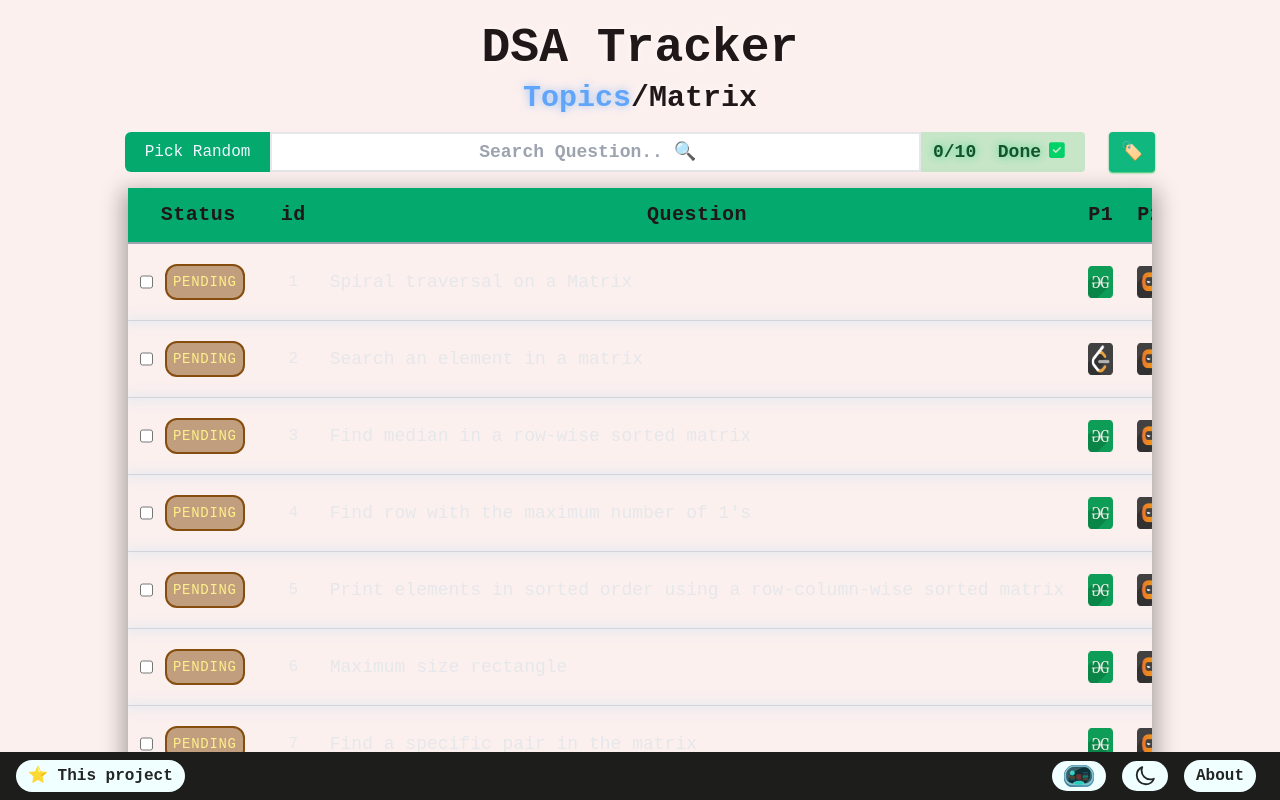
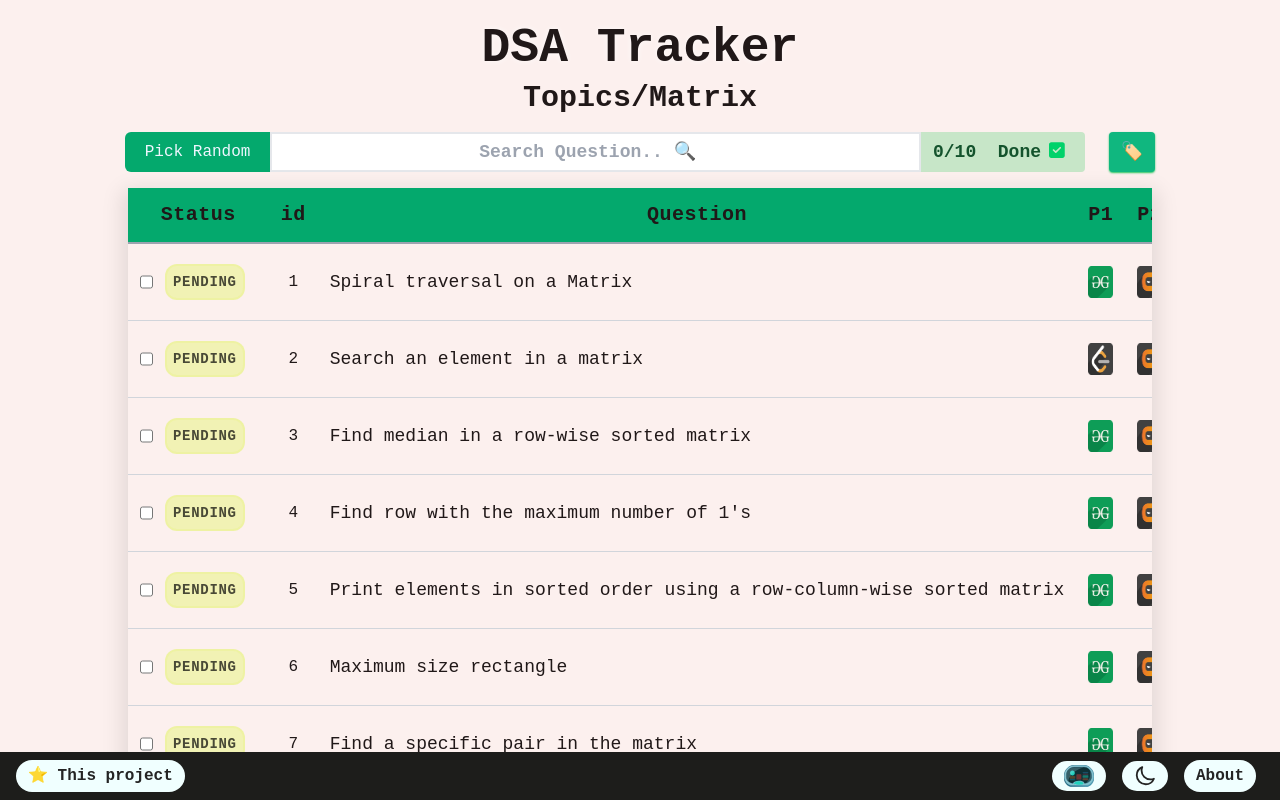
Before and after one commit to MohitGupta12/DSA-Navigator, a React (Vite) app: page /questions/1 in a window 1280 px wide. Built offline with nearby package versions, Linux system fonts and the light colour scheme; a web font is replaced by a local one.

Commit message:
Style and animation fixes

```diff
--- a/src/Pages/HomePage.jsx
+++ b/src/Pages/HomePage.jsx
@@ -5,6 +5,7 @@ import ScrollAnimation from "../Animations/ScrollAnimation";
 import QuestionGrid from "../components/QuestionGrid/QuestionGrid";
 import StaticData from "../data/data.json";
 import { useSharedDataContext } from "../Hooks/Context/useSharedData";
+import AnimatedPage from "../components/AnimatedPage/AnimatedPage";
 
 const HomePage = () => {
   let totalDoneQuestion = 0;
@@ -24,6 +25,7 @@ const HomePage = () => {
   const totalPercentage = ((totalDoneQuestion / 450) * 100).toFixed(2);
   return (
     <>
+    <AnimatedPage >
       <h2 className="mx-1 text-xl font-semibold text-center md:text-2xl xl:text-3xl  " style={{"textShadow": "0px 0px 8px rgba(255,255,255,0.65)"}}>
         Your DSA Cracking Portal
       </h2>
@@ -43,6 +45,8 @@ const HomePage = () => {
       <div className="flex items-start justify-center w-screen ">
         <QuestionGrid staticData={staticData} isStart={isStart} />
       </div>
+          </AnimatedPage >
+
     </>
   );
 };
--- a/src/Pages/QuestionPage.jsx
+++ b/src/Pages/QuestionPage.jsx
@@ -3,10 +3,12 @@ import Button2 from "../components/Buttons/Button2";
 import StaticData from "../data/data.json";
 import { FontAwesomeIcon } from "@fortawesome/react-fontawesome";
 import { faSquareCheck } from "@fortawesome/free-solid-svg-icons";
-import { Link, useParams } from "react-router-dom";
+import { useParams } from "react-router-dom";
 import BasicTable from "../components/Table/BasicTable";
 import NotesModal from "../Modals/Notes/NotesModal";
 import { useSharedDataContext } from "../Hooks/Context/useSharedData";
+import AnimatedPage from "../components/AnimatedPage/AnimatedPage";
+
 
 const QuestionPage = () => {
   const { id } = useParams();
@@ -125,18 +127,17 @@ const QuestionPage = () => {
     : "inline-flex items-center justify-center w-fit py-3 xl:py-5 px-2 xl:px-3 ml-6 text-sm xl:text-lg text-white bg-bookmarkBtnColor shadow-sm shadow-green-500  rounded-[4px] scale-100 transition-all duration-200 ease-in-out";
 
   return (
-    <>
+    <><AnimatedPage>
+
         <NotesModal
           isNotesOpen={isNotesOpen}
           data={dataInModal}
           onClose={() => setIsNotesOpen(false)}
           updateHandler={notesHandler}
         />
-      <h2 className="mx-1 text-xl font-semibold text-center md:text-2xl xl:text-3xl " style={{"textShadow": "0px 0px 8px rgba(255,255,255,0.65)"}}>
-        <Link to={"/"} className="text-blue-400 hover:underline" style={{"textShadow": "0px 0px 8px rgba(96,165,250,0.65)"}}>
-          Topics
-        </Link>
-        /{dynamicData.topicName}
+        <h2 className="mx-1 text-xl font-semibold text-center md:text-2xl xl:text-3xl "
+        >
+            Topics/{dynamicData.topicName}
         </h2>
         <div className="flex justify-center w-full h-8 my-4 md:h-9 xl:h-10 ">
           <div className="flex w-3/4 focus:ring-2 focus:ring-primary">
@@ -154,7 +155,6 @@ const QuestionPage = () => {
               placeholder="Search Question.. 🔍"
             />
             <div className="bg-doneColor rounded-r-[4px] text-sm md:text-base  xl:text-lg px-[12px] py-[6px] text-[#242424] items-center flex w-fit "
-          style={{"textShadow": "0px 0px 10px rgba(0,210,106,0.65)"}}
             >
               <span className="font-semibold text-green-900">
                 {dynamicData.doneQuestions}/{dynamicData.questions.length}{" "}
@@ -183,7 +183,8 @@ const QuestionPage = () => {
             sortingFunction={sortingFunction}
           />
         </div>
-    </>
+
+    </AnimatedPage></>
   );
 };
 
--- a/src/components/Table/BasicTable.jsx
+++ b/src/components/Table/BasicTable.jsx
@@ -43,8 +43,8 @@ const BasicTable = ({ id, staticQuestion, openModal, sortingFunction }) => {
 
   return (
     <>
-      <div className="w-4/5 h-[72vh] overflow-auto " style ={{'boxShadow': '0px 8px 20px 6px rgba(0,0,0,0.3)'}}>
-        <table className="w-full ">
+      <div className="w-4/5 h-[72vh] overflow-auto " style ={{'boxShadow': '0px 8px 20px 6px rgba(0,0,0,0.1)'}}>
+        <table className="w-full  ">
           <thead className="sticky top-0 bg-tableHeaderColor border-b-2 z-10 border-gray-400 rounded-t-lg " >
             <tr>
               <th className="  sticky top-0 p-3 text-[20px] font-bold tracking-wide ">
@@ -73,44 +73,44 @@ const BasicTable = ({ id, staticQuestion, openModal, sortingFunction }) => {
               const link2 = row.URL2;
               const index = row.id - 1;
               const problem = row.Problem;
-              const shadowC =dynamicData[index].Done ? '0px 0px 12px 04px rgba(57,255,20,.25)': '0px 0px 12px 04px rgba(150,210,250,0.2)'
+
               return (
                 <tr
                   key={index}
                   className={dynamicData[index].Done ? "bg-doneRowColor" : ""}
-                  style={{'boxShadow': `${shadowC}`}}
                 >
-                  <td className="w-32 p-3 text-gray-200">
+                  <td className=" w-32 p-3 ">
                     <div className="flex justify-start ">
+
                       <input
                         type="checkbox"
                         checked={dynamicData[index].Done}
                         onChange={() => handleStatusChange(id, index)}
-                        className="cursor-pointer"
+                        className="cursor-pointer "
                       />
                       <div
                         className="flex justify-center w-full px-3 py-2"
                         onClick={() => handleStatusChange(id, index)}
                       >
                         {dynamicData[index].Done ? (
-                          <span className="cursor-pointer flex-1 p-1.5 text-sm font-medium uppercase tracking-wider text-green-200 bg-green-800 rounded-xl bg-opacity-50 border-2 border-green-800 text-center">
+                          <span className="cursor-pointer flex-1 p-1.5 text-sm font-semibold uppercase tracking-wider text-doneTagText bg-doneTag rounded-xl bg-opacity-50 border-2 border-doneTag text-center ">
                             Done
                           </span>
                         ) : (
-                          <span className="flex-1 text-center cursor-pointer p-1.5 text-sm font-medium uppercase tracking-wider text-yellow-200 bg-yellow-800 rounded-xl bg-opacity-50 border-2 border-yellow-800">
+                          <span className="flex-1 text-center cursor-pointer p-1.5 text-sm font-semibold uppercase tracking-wider text-pendingTagText bg-pendingTag rounded-xl bg-opacity-50 border-2 border-pendingTag">
                             Pending
                           </span>
                         )}
                       </div>
                     </div>
                   </td>
-                  <td className="p-3 text-center text-gray-200 w-11">
+                  <td className="p-3 text-center  w-11">
                     {row.id}
                   </td>
-                  <td className="flex-1 p-3 text-lg text-gray-200 whitespace-nowrap">
+                  <td className="flex-1 p-3 text-lg  whitespace-nowrap">
                     {row.Problem}
                   </td>
-                  <td className="p-3 text-gray-200 w-14">
+                  <td className="p-3  w-14">
                     <div className="flex items-center justify-center ">
                       <a href={link1} target="_blank" rel="noopener noreferrer">
                         <img
@@ -121,7 +121,7 @@ const BasicTable = ({ id, staticQuestion, openModal, sortingFunction }) => {
                       </a>
                     </div>
                   </td>
-                  <td className="p-3 text-gray-200 w-14">
+                  <td className="p-3 w-14">
                     <div className="flex items-center justify-center ">
                       <a href={link2} target="_blank" rel="noopener noreferrer">
                         <img
@@ -132,20 +132,18 @@ const BasicTable = ({ id, staticQuestion, openModal, sortingFunction }) => {
                       </a>
                     </div>
                   </td>
-                  <td className="w-20 p-3 text-gray-200">
+                  <td className="w-20 p-3 ">
                     <div className="flex justify-evenly">
                       {dynamicData[index].Bookmark ? (
                         <SolidBookmarkIcon
-                          className="w-6 h-6  text-bookmarkIconColor "
-                          style={{ filter: 'drop-shadow(0px 0px 8px rgba(16, 185, 129, 0.65))' }}
+                          className="w-6 h-6  text-bookmarkIconColorActive "
                           onClick={() => {
                             handleBookmarkChange(id, index);
                           }}
                         />
                       ) : (
                         <OutlineBookmarkIcon
-                          className="w-6 h-6 text-white "
-                          style={{ filter: 'drop-shadow(0px 0px 8px rgba(255, 255, 255, 0.65))' }}
+                          className="w-6 h-6 text-bookmarkIconColor "
                           onClick={() => {
                             handleBookmarkChange(id, index);
                           }}
@@ -154,16 +152,14 @@ const BasicTable = ({ id, staticQuestion, openModal, sortingFunction }) => {
                       )}
                       {dynamicData[index].Notes ? (
                         <SolidPencilSquareIcon
-                          className="w-6 h-6 text-notesIconColor drop-shadow-notes"
-                          style={{ filter: 'drop-shadow(0px 0px 8px rgba(245, 158, 11, 0.65))' }}
+                          className="w-6 h-6 text-notesIconColorActive drop-shadow-notes"
                           onClick={() => {
                             openModal(problem, id, index);
                           }}
                         />
                       ) : (
                         <OutlinePencilSquareIcon
-                          className="w-6 h-6 text-white"
-                          style={{ filter: 'drop-shadow(0px 0px 8px rgba(255, 255, 255, 0.65))' }}
+                          className="w-6 h-6 text-notesIconColor"
                           onClick={() => openModal(problem, id, index)}
                         />
                       )}
```
Lines whose indentation alone changed are shown as unchanged.
